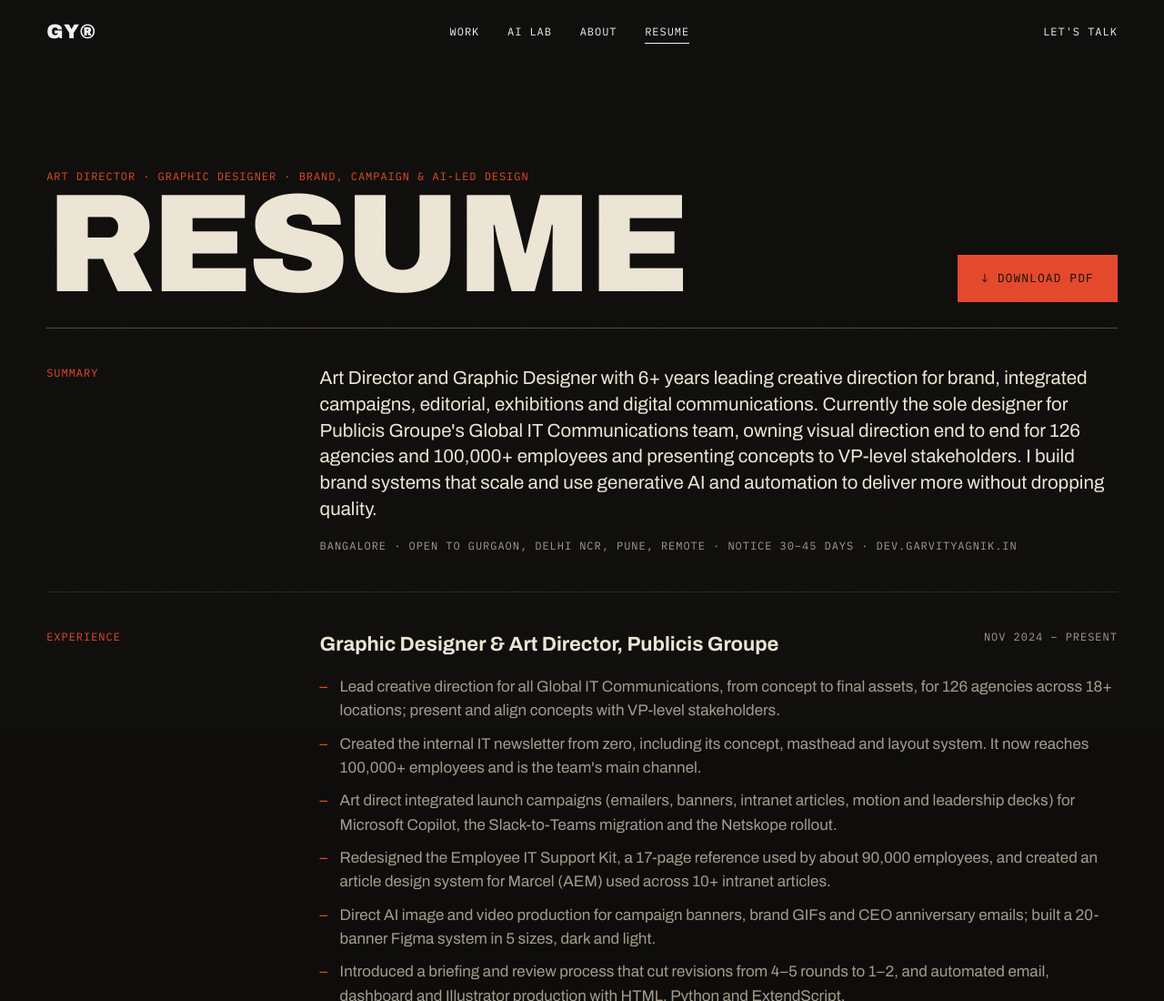
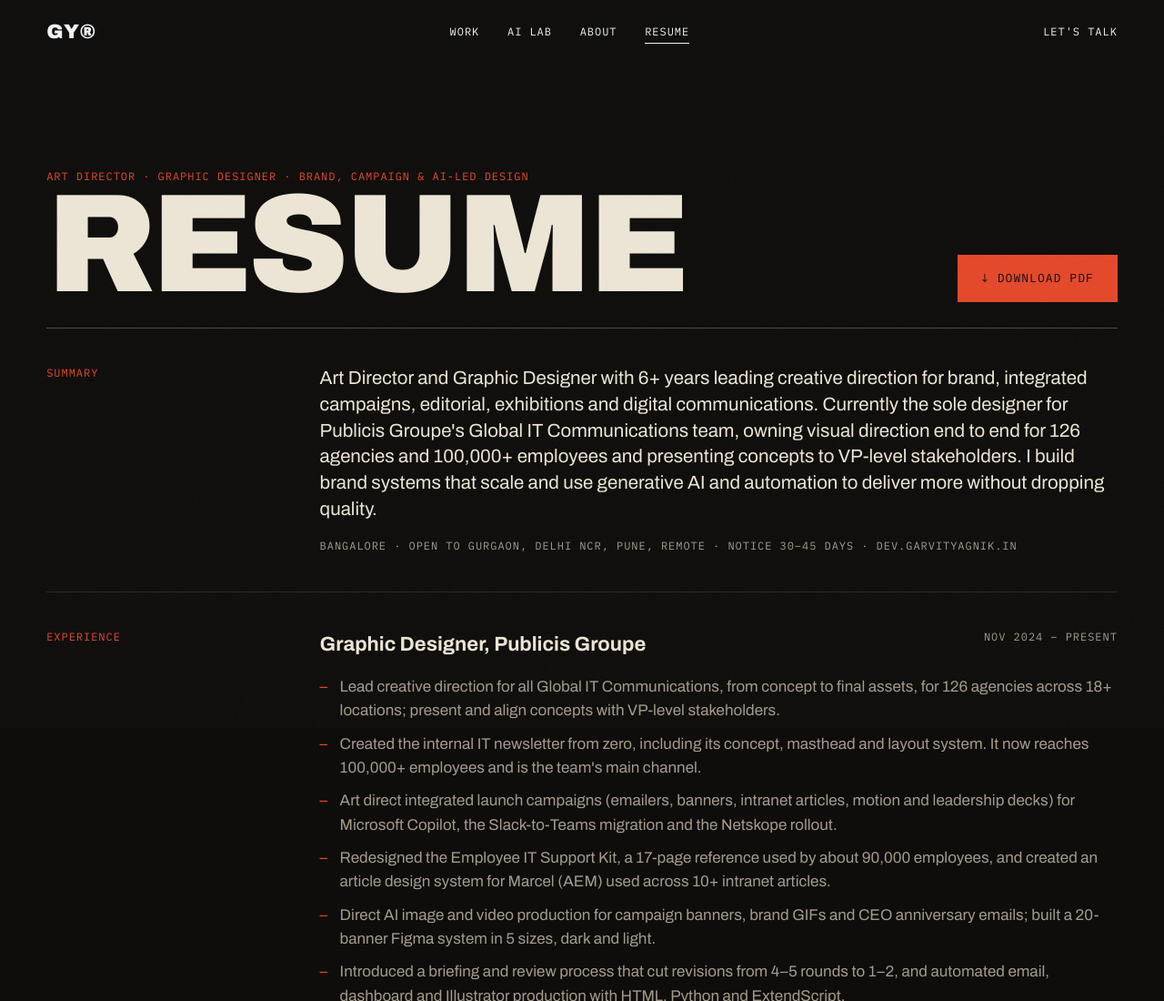
Before and after one commit to garvityag/futuristic-garvit-portfolio, a plain HTML site: page pages/resume.html in a window 1280 px wide. Shown: the top 1100 px of the page at 91% size. Drawn offline with Linux system fonts and the light colour scheme.

Commit message:
Use Graphic Designer as the Publicis job title on the resume
Co-Authored-By: Claude Opus 5.5 <noreply@anthropic.com>
Claude-Session: https://claude.ai/code/session_014aAmsUZAXLCP4DRo1Xt3up

```diff
--- a/pages/resume.html
+++ b/pages/resume.html
@@ -60,7 +60,7 @@
     <h2 class="mono">Experience</h2>
     <div class="content">
       <div class="r-job">
-        <header><h3>Graphic Designer &amp; Art Director, Publicis Groupe</h3><span class="mono dim">Nov 2024 – Present</span></header>
+        <header><h3>Graphic Designer, Publicis Groupe</h3><span class="mono dim">Nov 2024 – Present</span></header>
         <ul>
           <li>Lead creative direction for all Global IT Communications, from concept to final assets, for 126 agencies across 18+ locations; present and align concepts with VP-level stakeholders.</li>
           <li>Created the internal IT newsletter from zero, including its concept, masthead and layout system. It now reaches 100,000+ employees and is the team's main channel.</li>
```
Also changed, not shown: 1 other file.
